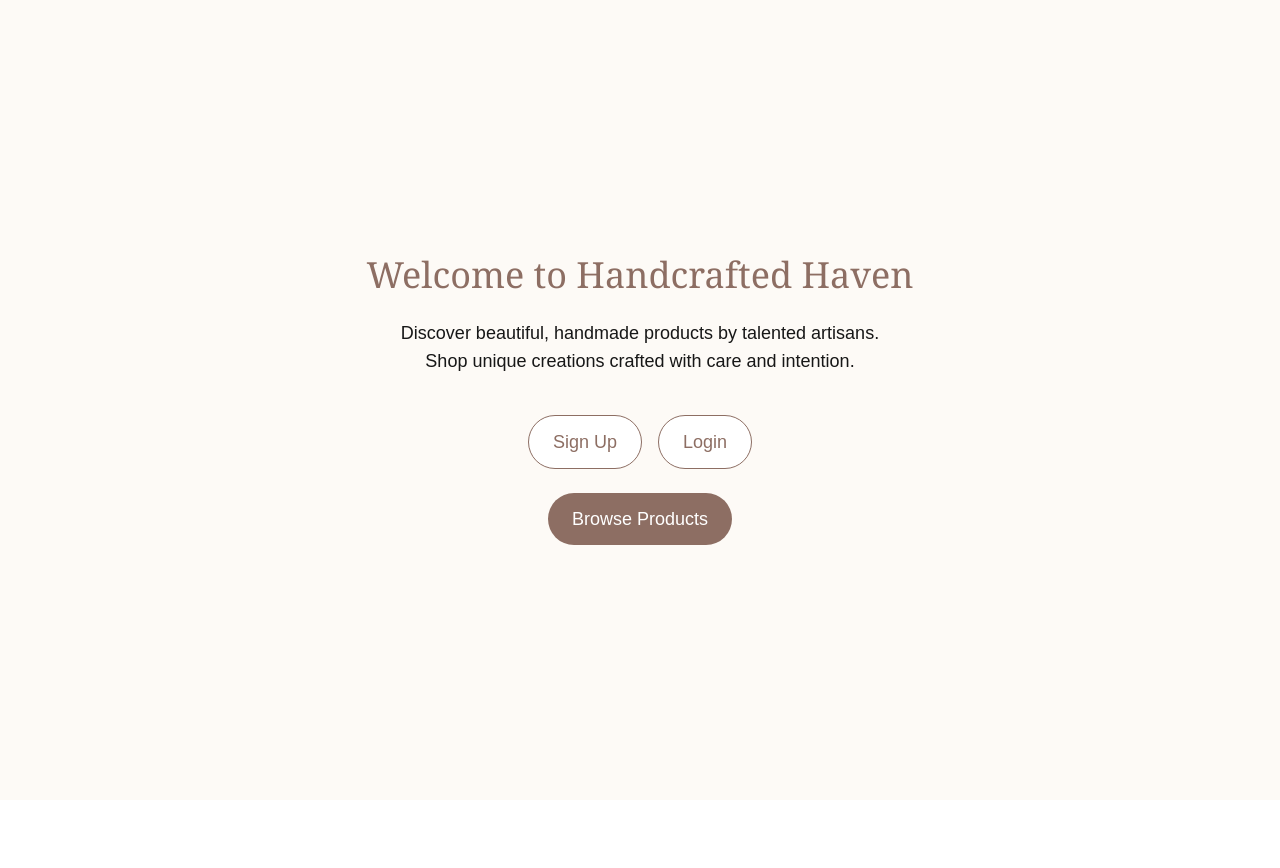
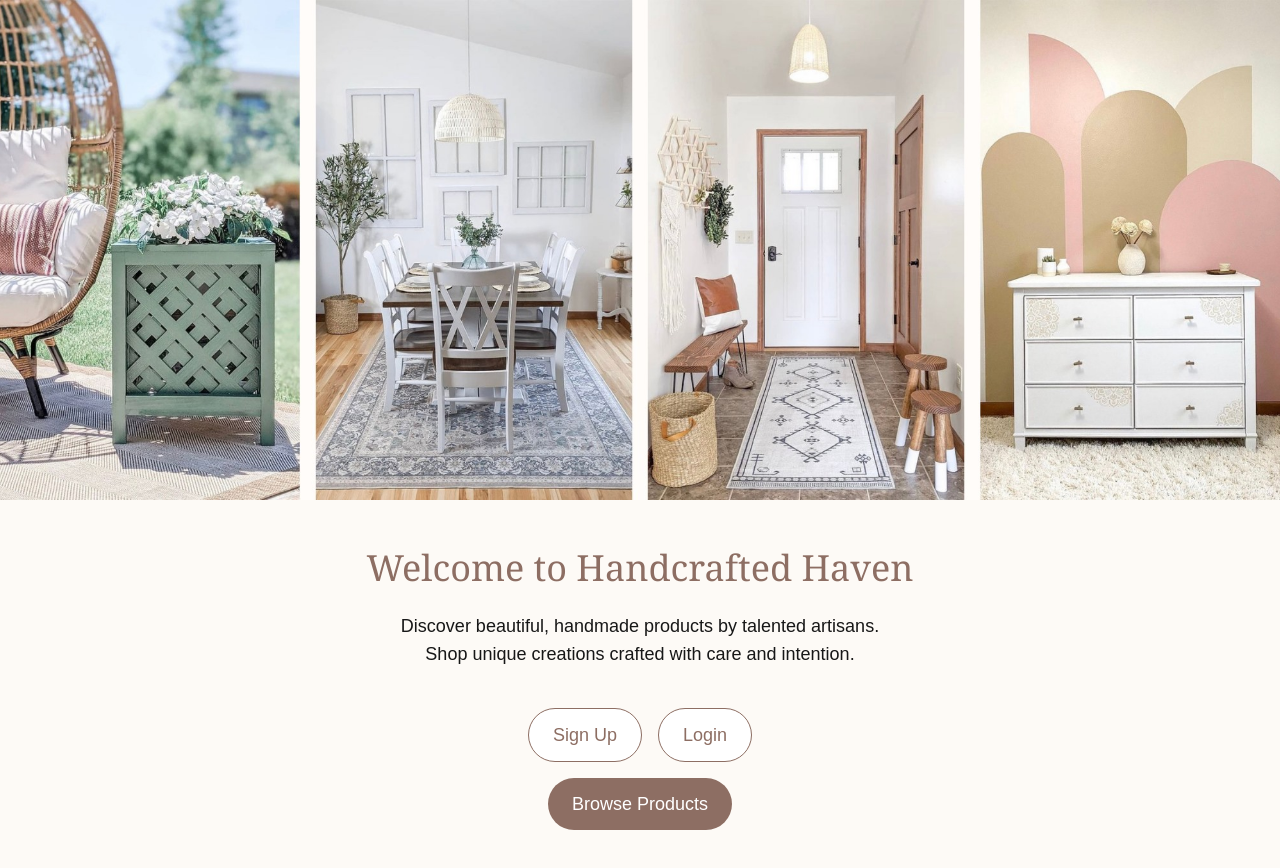
Before and after one commit to carolinepedasil/Handcrafted-Haven, a Next.js app: page / in a window 1280 px wide. Shown: the top 868 px of the page. Before the commit the page ends 800 px from the top, so only its background shows below. Built offline with nearby package versions, Linux system fonts and the light colour scheme; no server answers.

Commit message:
Main Page

```diff
--- a/src/app/api/products/[id]/reviews/route.ts
+++ b/src/app/api/products/[id]/reviews/route.ts
@@ -12,8 +12,9 @@ const postSchema = z.object({
   comment: z.string().trim().min(1).max(1000),
 });
 
-export async function GET(_: Request, { params }: { params: { id: string } }) {
-  const productId = params.id;
+export async function GET(_req: Request, context: { params: Promise<{ id: string }> }) {
+  const { id: productId } = await context.params;
+
   const exists = await db.select({ id: products.id }).from(products).where(eq(products.id, productId));
   if (!exists.length) return NextResponse.json({ error: "Product not found" }, { status: 404 });
 
@@ -26,8 +27,8 @@ export async function GET(_: Request, { params }: { params: { id: string } }) {
   return NextResponse.json({ reviews: rows });
 }
 
-export async function POST(req: Request, { params }: { params: { id: string } }) {
-  const productId = params.id;
+export async function POST(req: Request, context: { params: Promise<{ id: string }> }) {
+  const { id: productId } = await context.params;
   const session = await getServerSession(authOptions);
   if (!session?.user) return NextResponse.json({ error: "Unauthorized" }, { status: 401 });
 
--- a/src/app/page.js
+++ b/src/app/page.js
@@ -1,17 +1,42 @@
 import Link from "next/link";
+import Image from "next/image";
+import { getServerSession } from "next-auth";
+import { authOptions } from "@/auth";
+import AuthStatus from "@/components/AuthStatus";
 
-export default function Home() {
+export const dynamic = "force-dynamic";
+
+export default async function Home() {
+  const session = await getServerSession(authOptions);
+  const authed = !!session?.user;
+
   return (
-    <main className="min-h-screen bg-[#fdfaf6] text-[#171717] flex flex-col items-center justify-center px-6 py-12 text-center">
+    <main className="min-h-screen bg-[#fdfaf6] text-[#171717] flex flex-col">
+      <div className="w-full relative h-[300px] sm:h-[400px] lg:h-[500px]">
+        <Image
+          src="/HandcraftedHaven.jpg"
+          alt="Handcrafted Haven"
+          fill
+          priority
+          className="object-cover"
+        />
+      </div>
+
+      {authed && <AuthStatus />}
+
+      <div className="flex flex-col items-center justify-center px-6 py-12 text-center max-w-4xl mx-auto">
         <h1 className="text-4xl font-serif text-[#8d6e63] mb-6">
           Welcome to Handcrafted Haven
         </h1>
-      <p className="text-lg max-w-xl mb-10">
+
+        <p className="text-lg mb-10">
           Discover beautiful, handmade products by talented artisans.
           <br />
           Shop unique creations crafted with care and intention.
         </p>
-      <div className="flex flex-col sm:flex-row gap-4">
+
+        {!authed && (
+          <div className="flex flex-col sm:flex-row gap-4 mb-4">
             <Link
               href="/signup"
               className="bg-white text-[#8d6e63] border border-[#8d6e63] px-6 py-3 rounded-full text-lg hover:bg-[#f5efec] transition"
@@ -25,13 +50,15 @@ export default function Home() {
               Login
             </Link>
           </div>
-      <br />
+        )}
+
         <Link
           href="/products"
           className="bg-[#8d6e63] text-white px-6 py-3 rounded-full text-lg hover:bg-[#6d534a] transition"
         >
-        Browse Products
+          {authed ? "Go to Products" : "Browse Products"}
         </Link>
+      </div>
     </main>
   );
 }
--- a/src/app/products/[id]/page.js
+++ b/src/app/products/[id]/page.js
@@ -2,7 +2,6 @@ import Image from "next/image";
 import { notFound } from "next/navigation";
 import ProductReviews from "@/components/ProductReviews";
 import { getProductById } from "@/lib/products";
-import { getReviewsByProduct } from "@/lib/reviews";
 
 export async function generateStaticParams() {
   const { getAllProducts } = await import("@/lib/products");
@@ -11,7 +10,8 @@ export async function generateStaticParams() {
 }
 
 export default async function ProductDetailPage({ params }) {
-  const product = await getProductById(params.id);
+  const { id } = await params;
+  const product = await getProductById(id);
   if (!product) return notFound();
 
   let categories = [];
@@ -24,8 +24,6 @@ export default async function ProductDetailPage({ params }) {
       categories = product.categories.split(",").map((s) => s.trim()).filter(Boolean);
     }
   }
-
-  const initialReviews = await getReviewsByProduct(product.id);
 
   return (
     <main className="min-h-screen bg-[#fdfaf6] px-6 py-10 text-[#171717]">
@@ -66,7 +64,7 @@ export default async function ProductDetailPage({ params }) {
             </span>
           </div>
 
-          <ProductReviews productId={product.id} initialReviews={initialReviews} />
+          <ProductReviews productId={product.id} />
         </div>
       </div>
     </main>
--- /dev/null
+++ b/src/components/AuthStatus.jsx
@@ -0,0 +1,25 @@
+"use client";
+
+import { useSession, signOut } from "next-auth/react";
+
+export default function AuthStatus() {
+  const { data: session, status } = useSession();
+
+  if (status === "loading" || !session?.user) return null;
+
+  return (
+    <header className="w-full bg-[#fdfaf6] px-6 py-4 flex justify-end">
+      <div className="flex items-center gap-3">
+        <span className="text-sm">
+          Logged in as <strong>{session.user.name || session.user.email}</strong>
+        </span>
+        <button
+          onClick={() => signOut({ callbackUrl: "/" })}
+          className="text-sm text-[#8d6e63] hover:underline"
+        >
+          Sign out
+        </button>
+      </div>
+    </header>
+  );
+}
```
Also changed, not shown: public/HandcraftedHaven.jpg (added). Lines whose indentation alone changed are shown as unchanged.
